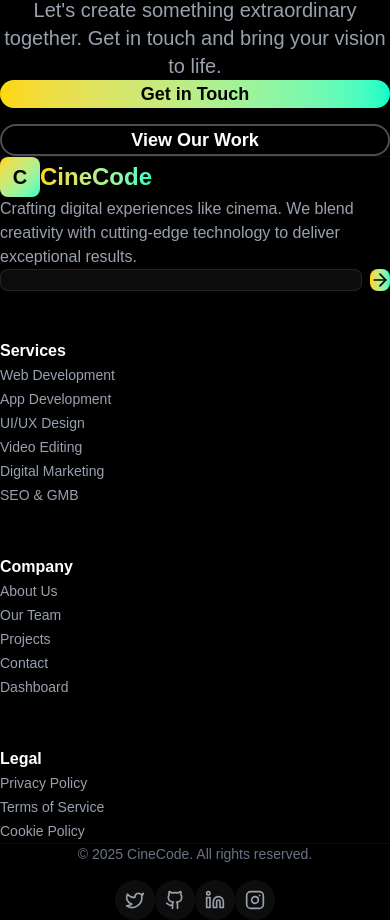
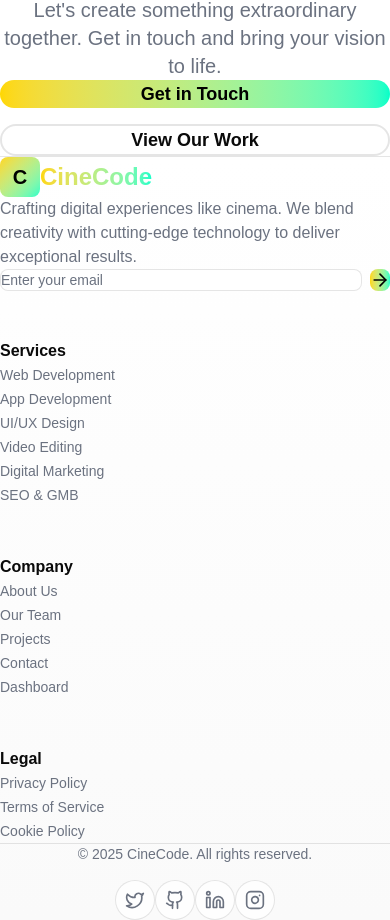
Before and after one commit to kushvardhan/cinecode, a Next.js app: page / in a window 390 px wide. Shown: the part 3822-4742 px from the top of the page. Built offline with nearby package versions, Linux system fonts and the light colour scheme; no server answers.

Commit message:
working on changing theme color

```diff
--- a/app/page.tsx
+++ b/app/page.tsx
@@ -8,6 +8,7 @@
 import ServiceGrid from '@/components/ServiceGrid'
 import TeamCard from '@/components/TeamCard'
 import type { Metadata, Viewport } from 'next'
+import Link from 'next/link'
 
 export default function Home() {
   const services = [
@@ -62,7 +63,7 @@
   return (
     <>
       <Navbar />
-      <main className="bg-black text-white min-h-screen pt-20">
+      <main className="bg-background text-foreground min-h-screen pt-20 transition-colors duration-300">
         {/* Hero Section */}
         <HeroWrapper />
 
@@ -75,7 +76,7 @@
             >
               What We Do
             </h2>
-            <p className="text-xl text-gray-400 max-w-3xl mx-auto">
+            <p className="text-xl text-text-muted max-w-3xl mx-auto">
               We craft exceptional digital experiences that blend creativity with cutting-edge
               technology
             </p>
@@ -86,14 +87,14 @@
         </section>
 
         {/* Featured Projects Section */}
-        <section className="py-32 px-4 md:px-8 bg-linear-to-b from-black via-gray-900/50 to-black">
+        <section className="py-32 px-4 md:px-8 bg-background-secondary transition-colors duration-300">
           <div className="max-w-7xl mx-auto">
             <FadeInUp>
               <div className="text-center mb-16">
                 <h2 className="text-5xl md:text-6xl font-bold mb-6 bg-linear-to-r from-(--accent-cyan) to-(--accent-purple) bg-clip-text text-transparent">
                   Featured Work
                 </h2>
-                <p className="text-xl text-gray-400 max-w-3xl mx-auto">
+                <p className="text-xl text-text-muted max-w-3xl mx-auto">
                   Explore our latest projects and see how we bring ideas to life
                 </p>
               </div>
@@ -109,12 +110,12 @@
 
             <FadeInUp delay={0.6}>
               <div className="text-center mt-12">
-                <a
+                <Link
                   href="/projects/ecommerce-platform"
                   className="inline-block px-8 py-3 border-2 border-(--accent-cyan) text-(--accent-cyan) font-semibold rounded-full hover:bg-(--accent-cyan)/10 transition-colors duration-300"
                 >
                   View All Projects
-                </a>
+                </Link>
               </div>
             </FadeInUp>
           </div>
@@ -127,7 +128,7 @@
               <h2 className="text-5xl md:text-6xl font-bold mb-6 bg-linear-to-r from-(--accent-gold) via-(--accent-cyan) to-(--accent-purple) bg-clip-text text-transparent">
                 Our Process
               </h2>
-              <p className="text-xl text-gray-400 max-w-3xl mx-auto">
+              <p className="text-xl text-text-muted max-w-3xl mx-auto">
                 A proven methodology that delivers exceptional results every time
               </p>
             </div>
@@ -136,14 +137,14 @@
         </section>
 
         {/* Team Preview Section */}
-        <section className="py-32 px-4 md:px-8 bg-linear-to-b from-black via-gray-900/50 to-black">
+        <section className="py-32 px-4 md:px-8 bg-background-secondary transition-colors duration-300">
           <div className="max-w-7xl mx-auto">
             <FadeInUp>
               <div className="text-center mb-16">
                 <h2 className="text-5xl md:text-6xl font-bold mb-6 bg-linear-to-r from-(--accent-purple) to-(--accent-gold) bg-clip-text text-transparent">
                   Meet Our Team
                 </h2>
-                <p className="text-xl text-gray-400 max-w-3xl mx-auto">
+                <p className="text-xl text-text-muted max-w-3xl mx-auto">
                   Talented individuals united by a passion for creating exceptional digital
                   experiences
                 </p>
@@ -176,23 +177,24 @@
           <div className="max-w-4xl mx-auto text-center">
             <FadeInUp>
               <h2 className="text-5xl md:text-7xl font-bold mb-8">Ready to Start Your Project?</h2>
-              <p className="text-xl text-gray-400 mb-12 max-w-2xl mx-auto">
+              <p className="text-xl text-text-muted mb-12 max-w-2xl mx-auto">
                 Let&apos;s create something extraordinary together. Get in touch and bring your
                 vision to life.
               </p>
               <div className="flex flex-col sm:flex-row gap-4 justify-center">
-                <a
+                <Link
                   href="/contact"
                   className="inline-block px-10 py-4 bg-linear-to-r from-(--accent-gold) to-(--accent-cyan) text-black font-bold rounded-full hover:scale-105 transition-transform duration-300 text-lg"
+                  data-magnetic="0.3"
                 >
                   Get in Touch
-                </a>
-                <a
+                </Link>
+                <Link
                   href="/projects/ecommerce-platform"
-                  className="inline-block px-10 py-4 border-2 border-white/30 text-white font-bold rounded-full hover:bg-white/10 transition-colors duration-300 text-lg"
+                  className="inline-block px-10 py-4 border-2 border-border transition-all duration-300 font-bold rounded-full hover:bg-foreground/10 text-lg"
                 >
                   View Our Work
-                </a>
+                </Link>
               </div>
             </FadeInUp>
           </div>
--- a/components/Footer.tsx
+++ b/components/Footer.tsx
@@ -1,8 +1,8 @@
 // Multi-column footer with links, social media, and newsletter
 'use client'
+import { motion } from 'framer-motion'
+import { ArrowRight, Github, Instagram, Linkedin, Twitter } from 'lucide-react'
 import Link from 'next/link'
-import { motion } from 'framer-motion'
-import { Github, Twitter, Linkedin, Instagram, Mail, ArrowRight } from 'lucide-react'
 import { useState } from 'react'
 
 export default function Footer() {
@@ -46,9 +46,9 @@
   ]
 
   return (
-    <footer className="relative bg-black border-t border-white/5">
+    <footer className="relative bg-background border-t border-border transition-colors duration-300">
       {/* Gradient Overlay */}
-      <div className="absolute inset-0 bg-linear-to-b from-transparent to-black/50 pointer-events-none" />
+      <div className="absolute inset-0 bg-linear-to-b from-transparent to-background-secondary/50 pointer-events-none" />
 
       <div className="relative max-w-7xl mx-auto px-4 sm:px-6 lg:px-8 py-16">
         {/* Top Section */}
@@ -63,8 +63,9 @@
                 CineCode
               </span>
             </Link>
-            <p className="text-gray-400 mb-6 max-w-sm">
-              Crafting digital experiences like cinema. We blend creativity with cutting-edge technology to deliver exceptional results.
+            <p className="text-text-muted mb-6 max-w-sm">
+              Crafting digital experiences like cinema. We blend creativity with cutting-edge
+              technology to deliver exceptional results.
             </p>
 
             {/* Newsletter */}
@@ -74,7 +75,7 @@
                 value={email}
                 onChange={(e) => setEmail(e.target.value)}
                 placeholder="Enter your email"
-                className="flex-1 px-4 py-2 bg-white/5 border border-white/10 rounded-lg focus:outline-none focus:border-(--accent-cyan) transition-colors text-sm"
+                className="flex-1 px-4 py-2 bg-card-bg border border-border rounded-lg focus:outline-none focus:border-(--accent-cyan) transition-colors text-sm text-foreground placeholder:text-text-muted"
                 required
               />
               <motion.button
@@ -91,13 +92,13 @@
           {/* Links Columns */}
           {Object.entries(footerLinks).map(([category, links]) => (
             <div key={category}>
-              <h3 className="text-white font-semibold mb-4">{category}</h3>
+              <h3 className="text-foreground font-semibold mb-4">{category}</h3>
               <ul className="space-y-3">
                 {links.map((link) => (
                   <li key={link.href}>
                     <Link
                       href={link.href}
-                      className="text-gray-400 hover:text-(--accent-cyan) transition-colors text-sm"
+                      className="text-text-muted hover:text-(--accent-cyan) transition-colors text-sm"
                     >
                       {link.label}
                     </Link>
@@ -109,8 +110,8 @@
         </div>
 
         {/* Bottom Section */}
-        <div className="pt-8 border-t border-white/5 flex flex-col md:flex-row justify-between items-center gap-4">
-          <p className="text-gray-500 text-sm">
+        <div className="pt-8 border-t border-border flex flex-col md:flex-row justify-between items-center gap-4">
+          <p className="text-text-muted text-sm">
             © {new Date().getFullYear()} CineCode. All rights reserved.
           </p>
 
@@ -124,10 +125,10 @@
                 rel="noopener noreferrer"
                 whileHover={{ scale: 1.1, y: -2 }}
                 whileTap={{ scale: 0.9 }}
-                className="w-10 h-10 rounded-full bg-white/5 hover:bg-white/10 flex items-center justify-center transition-colors"
+                className="w-10 h-10 rounded-full bg-card-bg hover:bg-foreground/10 flex items-center justify-center transition-colors border border-border"
                 aria-label={social.label}
               >
-                <social.icon className="w-5 h-5 text-gray-400" />
+                <social.icon className="w-5 h-5 text-text-muted" />
               </motion.a>
             ))}
           </div>
```
